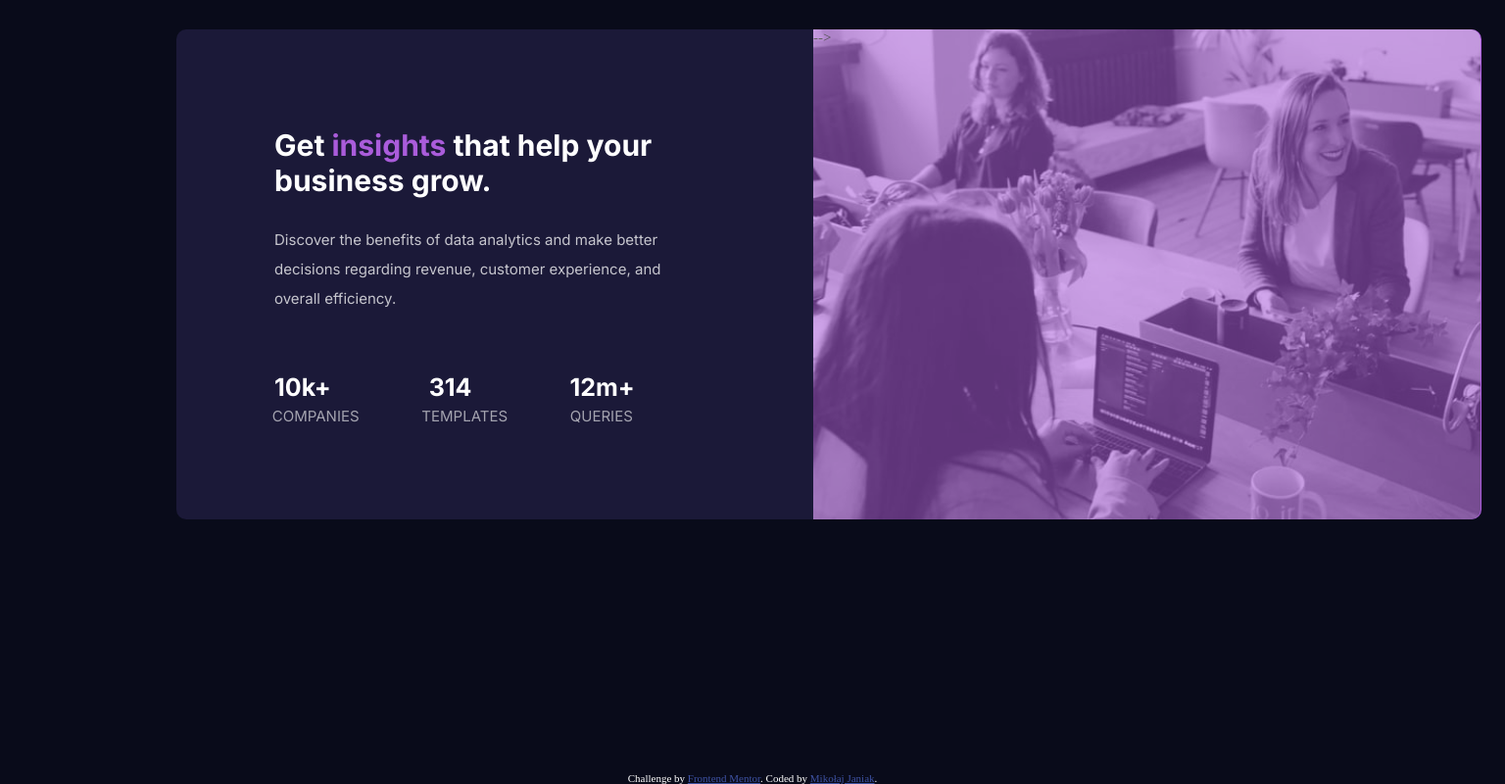
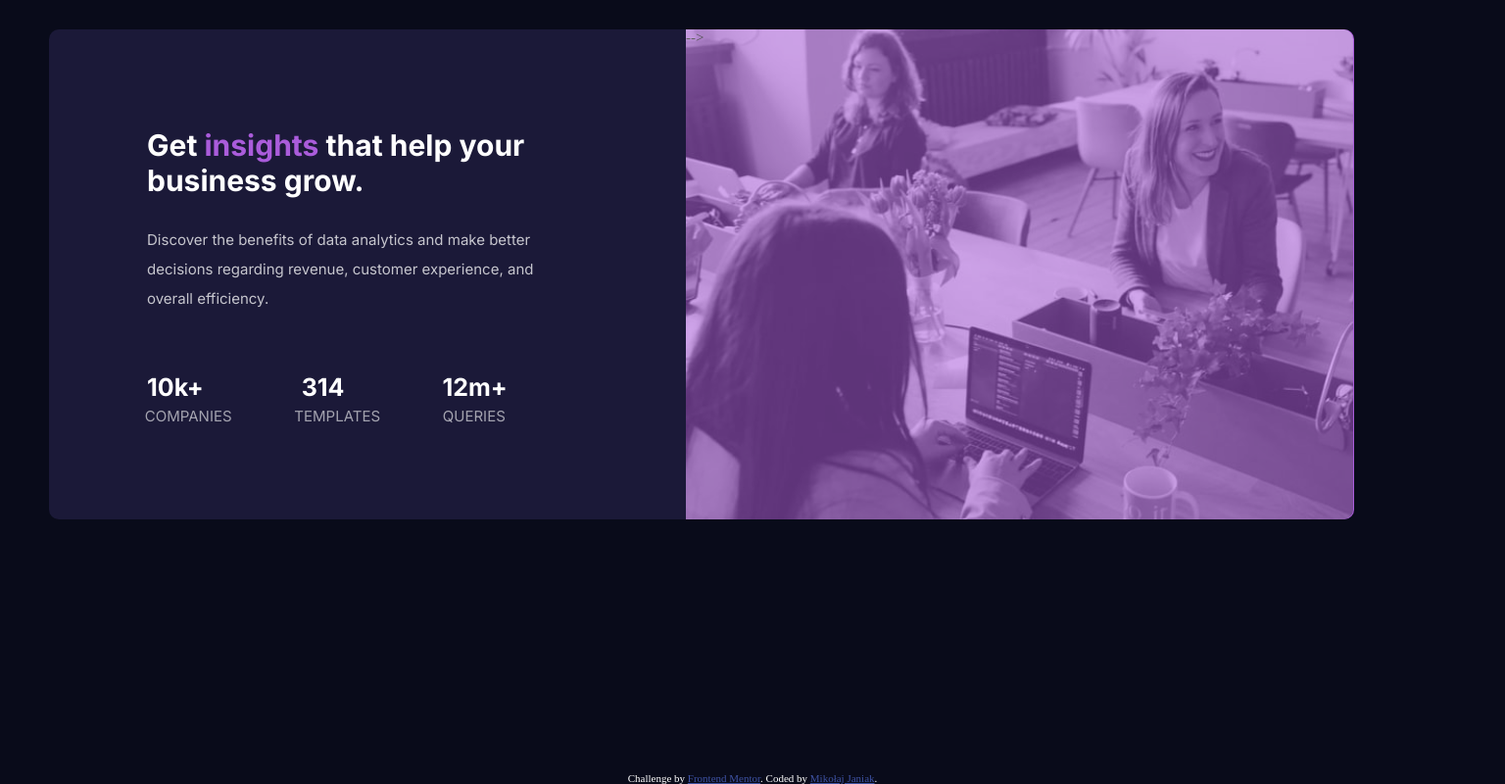
Before and after one commit to HerFx/Stats-Preview-Card, a plain HTML site: page index.html in a window 1536 px wide. Shown: the whole page at 98% size. Drawn offline with Linux system fonts and the light colour scheme.

Commit message:
Update style.css

```diff
--- a/style.css
+++ b/style.css
@@ -107,7 +107,7 @@ section{
         height: 500px;
         border-top-right-radius: 10px;
         border-bottom-right-radius:10px;
-       left: 150px;
+       left: 20px;
     }
     img{
         position: absolute;
```
